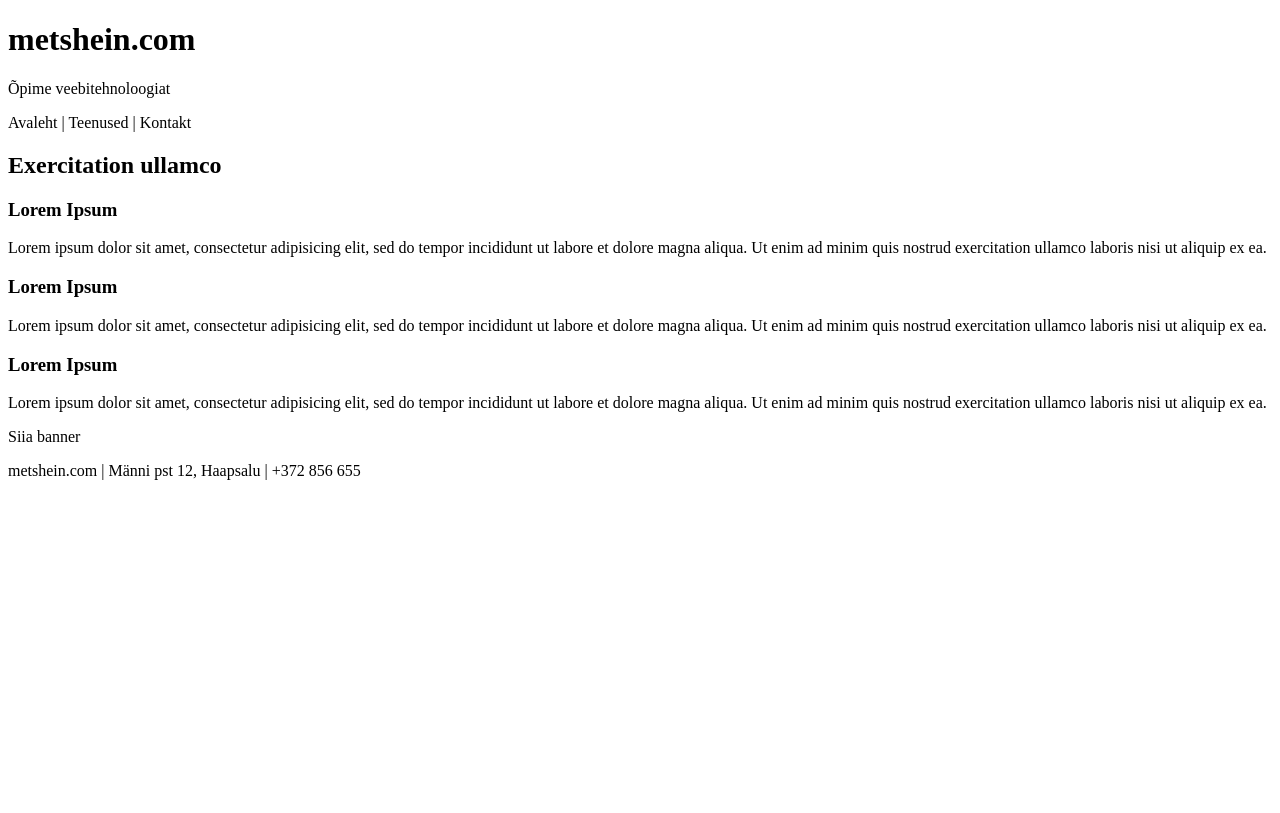
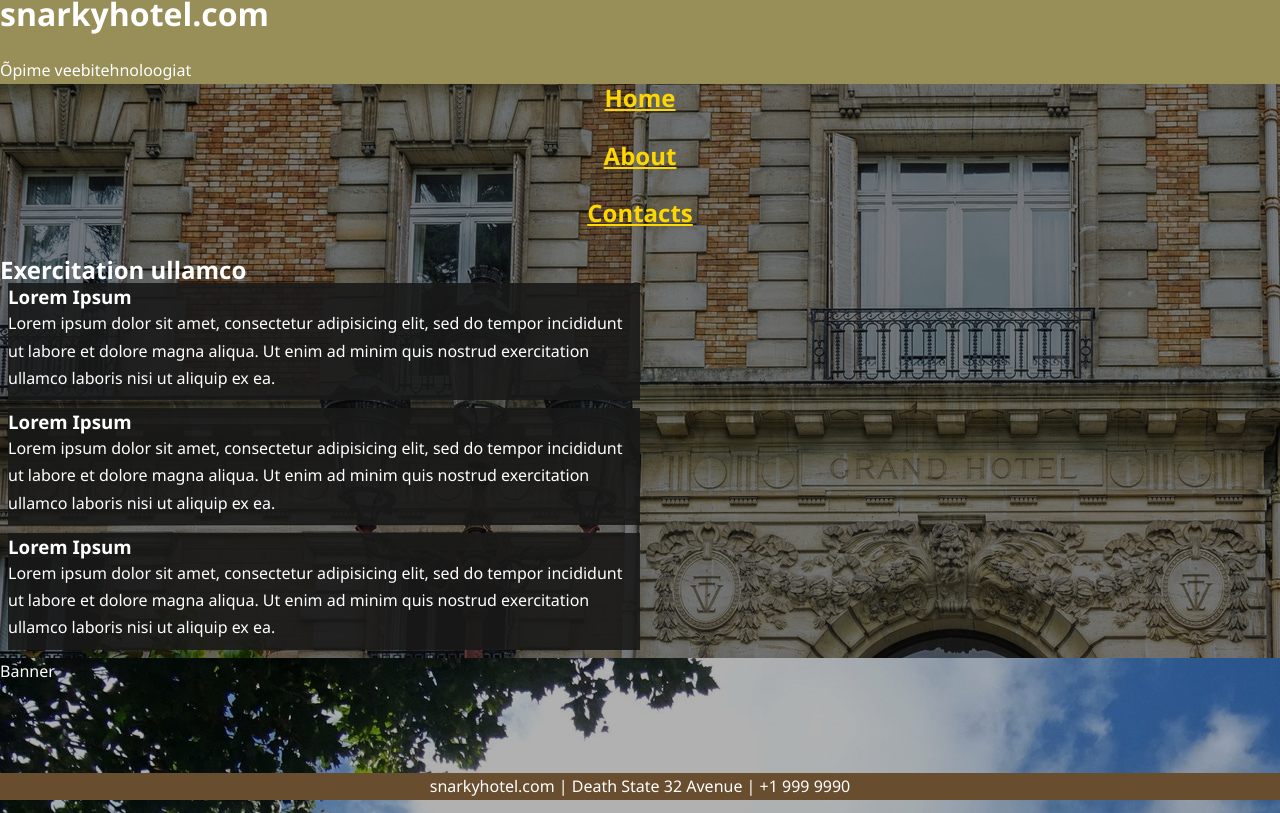
Before and after one commit to vinskitakahashi/MyWorstWebsite2, a plain HTML site: page index.html in a window 1280 px wide. Drawn offline with Linux system fonts and the light colour scheme.

Commit message:
Wonderful!

```diff
--- a/index.html
+++ b/index.html
@@ -2,45 +2,57 @@
 <html>
 <head>
 	<title>Veebilehe struktuur</title>
-	<meta name="description" content="Õpime veebitehnoloogiat" />
+	<meta name="description" content="Snarky Hotel" />
 	<meta name="keywords" content="HTML,HTML5" />
-	<meta name="author" content="Mario Metshein" />
+	<meta name="author" content="Vinski" />
 	<meta charset="UTF-8" />
+	<link rel="stylesheet" href="styles/main.css">
 </head>
 <body>
 	<main>
 		<header>
-			<h1>metshein.com</h1>
+			<h1>snarkyhotel.com</h1>
 			<p>Õpime veebitehnoloogiat</p>
 		</header>
 
-		<nav>
-			Avaleht | Teenused | Kontakt
+		<nav id="navbar">
+			<div>
+				<ul>
+					<h1><a href="index.html">Home</a></h1>
+					<h1><a href="index.html">About</a></h1>
+					<h1><a href="index.html">Contacts</a></h1>
+				</ul>
+			</div>
 		</nav>
 
 		<section>
 			<h2>Exercitation ullamco</h2>
+
 			<article>
 				<h3>Lorem Ipsum</h3>
 				<p>Lorem ipsum dolor sit amet, consectetur adipisicing elit, sed do
 				tempor incididunt ut labore et dolore magna aliqua. Ut enim ad minim 				quis nostrud exercitation ullamco laboris nisi ut aliquip ex ea.</p>
 			</article>
+
 			<article>
 				<h3>Lorem Ipsum</h3>
 				<p>Lorem ipsum dolor sit amet, consectetur adipisicing elit, sed do
 				tempor incididunt ut labore et dolore magna aliqua. Ut enim ad minim 				quis nostrud exercitation ullamco laboris nisi ut aliquip ex ea.</p>
 			</article>
+
 			<article>
 				<h3>Lorem Ipsum</h3>
 				<p>Lorem ipsum dolor sit amet, consectetur adipisicing elit, sed do
 				tempor incididunt ut labore et dolore magna aliqua. Ut enim ad minim 				quis nostrud exercitation ullamco laboris nisi ut aliquip ex ea.</p>
 			</article>
 		</section>
+
 		<aside>
-			<p>Siia banner</p>
+			<p>Banner</p>
 		</aside>
+
 		<footer>
-			<p>metshein.com | Männi pst 12, Haapsalu | +372 856 655</p>
+			<p>snarkyhotel.com | Death State 32 Avenue | +1 999 9990</p>
 		</footer>
 	</main>
 </body>
--- a/styles/main.css
+++ b/styles/main.css
@@ -0,0 +1,91 @@
+* {
+    margin: 0;
+    padding: 0;
+    box-sizing: border-box;
+}
+
+html, body {
+    background-color: burlywood;
+    font-family: 'Segoe UI', 'Tahoma', 'Verdana', sans-serif;
+    line-height: 1.7em;
+}
+
+body {
+    background-image: url("/images/photo-1.jpg");
+    background-color: rgb(125,125,125);
+    background-blend-mode: multiply;
+}
+
+header {
+    background-color: rgb(151, 142, 88);
+}
+
+nav {
+    justify-content: center;
+    justify-self: center;
+    align-items: center;
+}
+
+#navbar {
+    display: flex;
+    justify-content: center;
+    align-items: center;
+    text-align: center;
+}
+
+aside {
+    background-color: rgb(177,177,177);
+    background-image: url(/images/photo-2.jpg);
+    background-blend-mode: multiply;
+    padding-bottom: 128px;
+}
+
+footer {
+    background-color: rgb(104, 77, 47);
+    text-align: center;
+
+    position: fixed;
+    left: 0;
+    bottom: 0;
+    width: 100%;
+    bottom: 0;
+}
+
+section {
+    justify-content: center;
+    justify-self: center;
+    align-items: center;
+}
+
+article {
+    background-color: rgba(25, 25, 25, 0.9);
+    padding-bottom: 8px;
+    margin-bottom: 8px;
+    margin-left: 8px;
+    margin-right: 50%;
+}
+
+p {
+    color: rgb(255,255,255);
+}
+
+h1 {
+    padding-bottom: 30px;
+    color: rgb(255,255,255);
+}
+
+h2 {
+    color: rgb(255,255,255);
+}
+
+h3 {
+    color: rgb(255,255,255);
+}
+
+a {
+    color: rgb(255,255,255);
+}
+
+#navbar a {
+    color: gold;
+}
```
